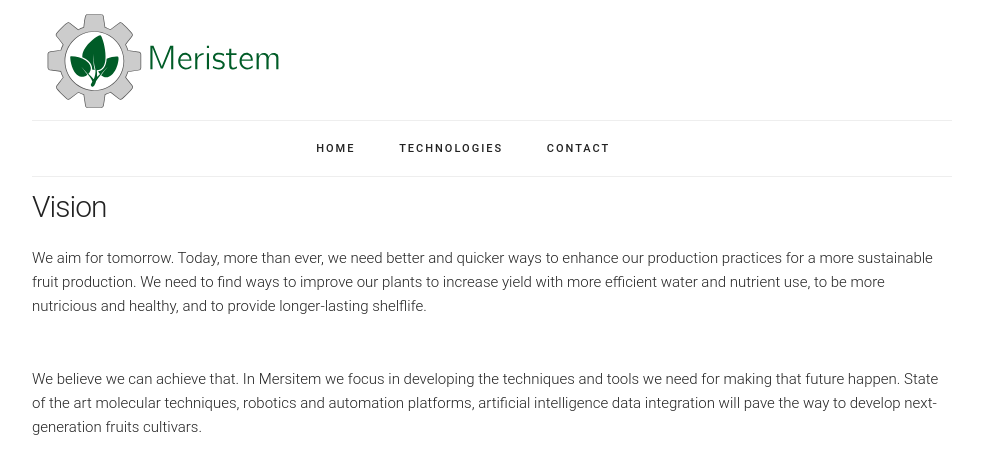
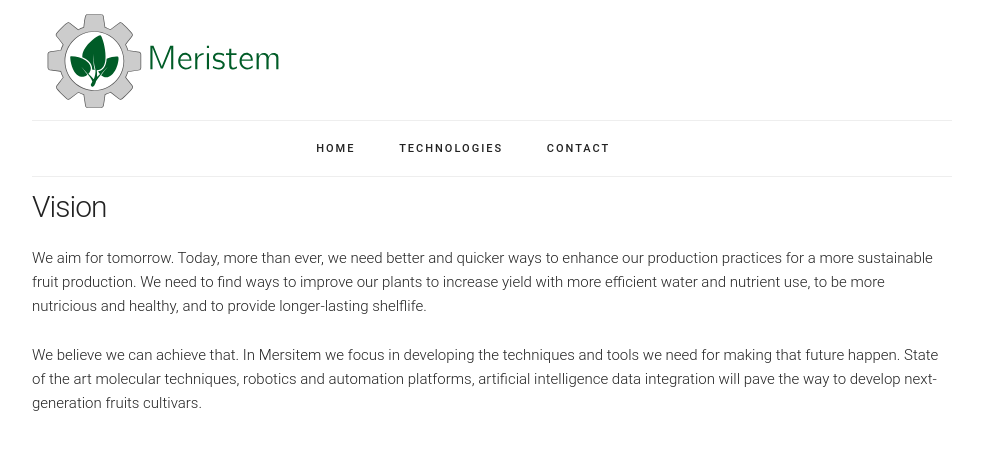
Before and after one commit to bpollakw/meristem.bio, a Jekyll site: the page built from index.html, in a window 1280 px wide. Shown: the top 474 px of the page, without its empty margins (148-1131 px from the left). Built offline with Jekyll 4.4.1, drawn with Linux system fonts in a browser that asks for light colours.

Commit message:
deploy done

```diff
--- a/index.html
+++ b/index.html
@@ -5,5 +5,4 @@ title: meristem.bio - Home
 
 <h3>Vision</h3>
     <p>We aim for tomorrow. Today, more than ever, we need better and quicker ways to enhance our production practices for a more sustainable fruit production. We need to find ways to improve our plants to increase yield with more efficient water and nutrient use, to be more nutricious and healthy, and to provide longer-lasting shelflife. </p>
-    <Br/>
     <p>We believe we can achieve that. In Mersitem we focus in developing the techniques and tools we need for making that future happen. State of the art molecular techniques, robotics and automation platforms, artificial intelligence data integration will pave the way to develop next-generation fruits cultivars.</p>
```
Also changed, not shown: img/favicon.ico (added).
